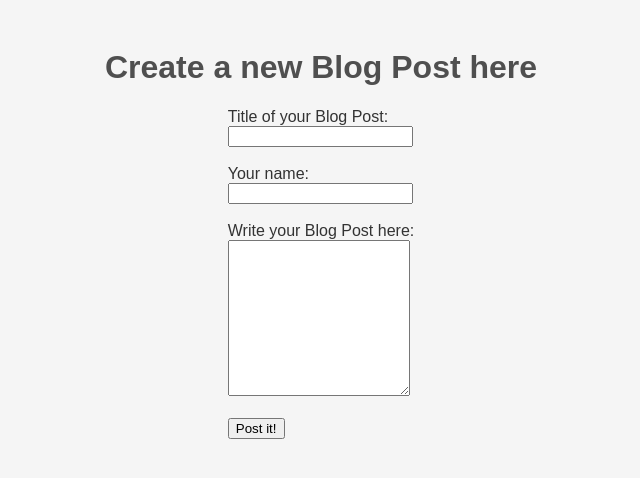
After one commit to alina-geissler/Masterblog, a Flask app: page /add in a window 1280 px wide. The commit adds this page. Shown: the top 478 px of the page, without its empty margins (319-959 px from the left). Run offline with Flask 3, Linux system fonts and the light colour scheme.

Commit message:
feat(blog): implement post creation with form and auto-sorting
- Add /add route (GET/POST) with save_blogposts() helper
- Add templates/add.html form (title, author, content)
- Generate UUIDv7 IDs (time-sortable)
- Auto-sort posts newest-first on index.html
- Add link to /add on index.html

```diff
--- a/app.py
+++ b/app.py
@@ -1,9 +1,31 @@
-from flask import Flask, render_template
+from flask import Flask, render_template, request
 import json
+import uuid
 
 DATA_PATH = 'blog_posts.json'
 
 app = Flask(__name__)
+
+
+def load_blogposts(file_path):
+    """
+    Load blog posts from a JSON file.
+    :param file_path: path to JSON file
+    :return: list of dicts representing the blog posts
+    """
+    with open(file_path, "r", encoding="utf-8") as handle:
+        return json.load(handle)
+
+
+def save_blogposts(file_path, posts):
+    """
+    Save all blog posts to the JSON file.
+    :param file_path: path to JSON file
+    :param posts: list of blog post dicts
+    :return:
+    """
+    with open(file_path, "w", encoding="utf-8") as file_updater:
+        json.dump(posts, file_updater)
 
 
 @app.route('/')
@@ -12,13 +34,23 @@ def index():
     return render_template('index.html', posts=blog_posts)
 
 
-def load_blogposts(file_path):
-    """
-    Load blog posts from a JSON file.
-    :return:
-    """
-    with open(file_path, "r", encoding="utf-8") as handle:
-        return json.load(handle)
+@app.route('/add', methods=['GET', 'POST'])
+def add():
+    if request.method == 'POST':
+        author = request.form['author']
+        title = request.form['title']
+        content = request.form['content']
+        blog_posts = load_blogposts(DATA_PATH)
+        new_id = str(uuid.uuid7())
+        blog_posts.append({
+            'id': new_id,
+            'author': author,
+            'title': title,
+            'content': content
+        })
+        save_blogposts(DATA_PATH, blog_posts)
+        return render_template('index.html', posts=blog_posts)
+    return render_template('add.html')
 
 
 if __name__ == '__main__':
--- a/static/style.css
+++ b/static/style.css
@@ -25,3 +25,14 @@ h1 {
 .post p {
     margin: 10px 0;
 }
+
+.form-container {
+    display: flex;
+    justify-content: center;
+}
+
+.link-container a {
+    display: flex;
+    justify-content: center;
+    color: #e20e7c;
+}
--- /dev/null
+++ b/templates/add.html
@@ -0,0 +1,23 @@
+<!DOCTYPE html>
+<html lang="en">
+<head>
+    <meta charset="UTF-8">
+    <meta name="viewport" content="width=device-width, initial-scale=1.0">
+    <title>Create New Blog Post</title>
+    <link rel="stylesheet" href="{{ url_for('static', filename='style.css') }}">
+</head>
+<body>
+    <h1>Create a new Blog Post here</h1>
+    <div class="form-container">
+        <form method="POST" action="/add">
+            <label for="title">Title of your Blog Post:</label><br>
+            <input type="text" id="title" name="title"><br><br>
+            <label for="author">Your name:</label><br>
+            <input type="text" id="author" name="author"><br><br>
+            <label for="content">Write your Blog Post here:</label><br>
+            <textarea id="content" name="content" rows="10"></textarea><br><br>
+            <input type="submit" value="Post it!">
+        </form>
+    </div>
+</body>
+</html>
```
Also changed, not shown: blog_posts.json (+1 -7 lines), templates/index.html (+6 -1 lines).
